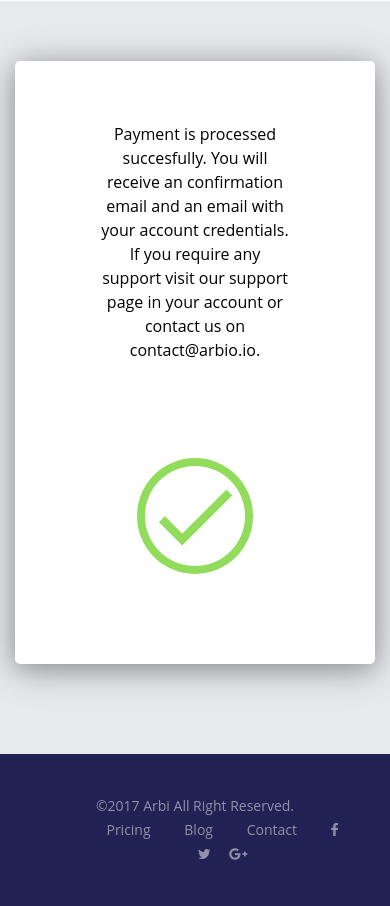
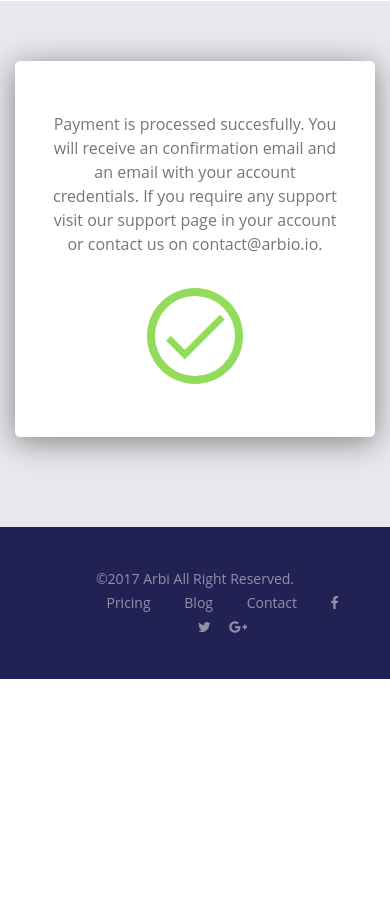
Before and after one commit to fandy/arbio, a PHP site: page /checkout.html in a window 390 px wide. Shown: the part 650-1556 px from the top of the page. After the commit the page ends 1329 px from the top, so only its background shows below. Run offline with PHP 8.4, Linux system fonts and the light colour scheme; some web fonts are replaced.

Commit message:
responsive checkout

```diff
--- a/checkout.html
+++ b/checkout.html
@@ -97,10 +97,8 @@
     	<div class="container">
     		<div class="row-fluid">
     			<div class="mdl-card mdl-card-summary">
-		    		<div class="mdl-card__title text-center p-rl-0">
-		    			<p>Payment is processed succesfully. You will receive an confirmation email and an email with your account credentials. If you require any support visit our support page in your account or contact us on contact@arbio.io.</p>
-		    		</div>
-		    		<div class="mdl-card__supporting-text text-center icon p-50">
+		    		<div class="mdl-card__supporting-text text-center icon p-rl-0">
+		    			<p class="m-b-30">Payment is processed succesfully. You will receive an confirmation email and an email with your account credentials. If you require any support visit our support page in your account or contact us on contact@arbio.io.</p>
 						<i class="mdi mdi-check"></i>
 		    		</div>
 		    	</div>
--- a/public/css/arbi.css
+++ b/public/css/arbi.css
@@ -718,7 +718,7 @@ a.call-me{
 	margin: 60px auto;
 }
 .mdl-card-summary .mdl-card__supporting-text.icon i{
-    font-size: 100px;
+    font-size: 80px;
     border: 8px solid #91DC5A;
     border-radius: 50%;
     color: #91DC5A;
@@ -1067,6 +1067,9 @@ tr td:nth-child(2){
 	.contenedor-touch p.contact{
 		text-align: center;
 	}
+	.mdl-card-summary p{
+		padding: 0;
+	}
 }
 
 @media (max-width : 680px) {
```
